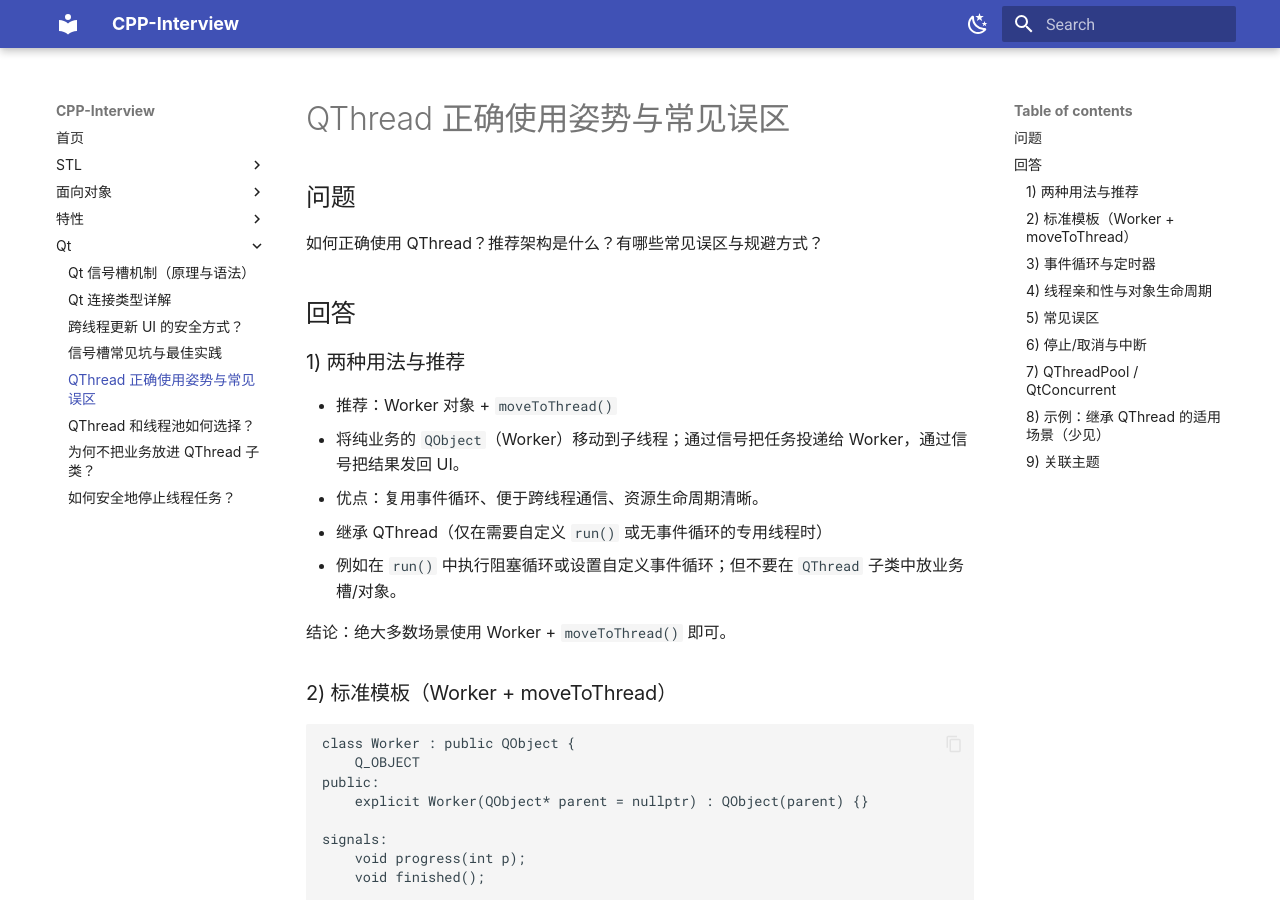
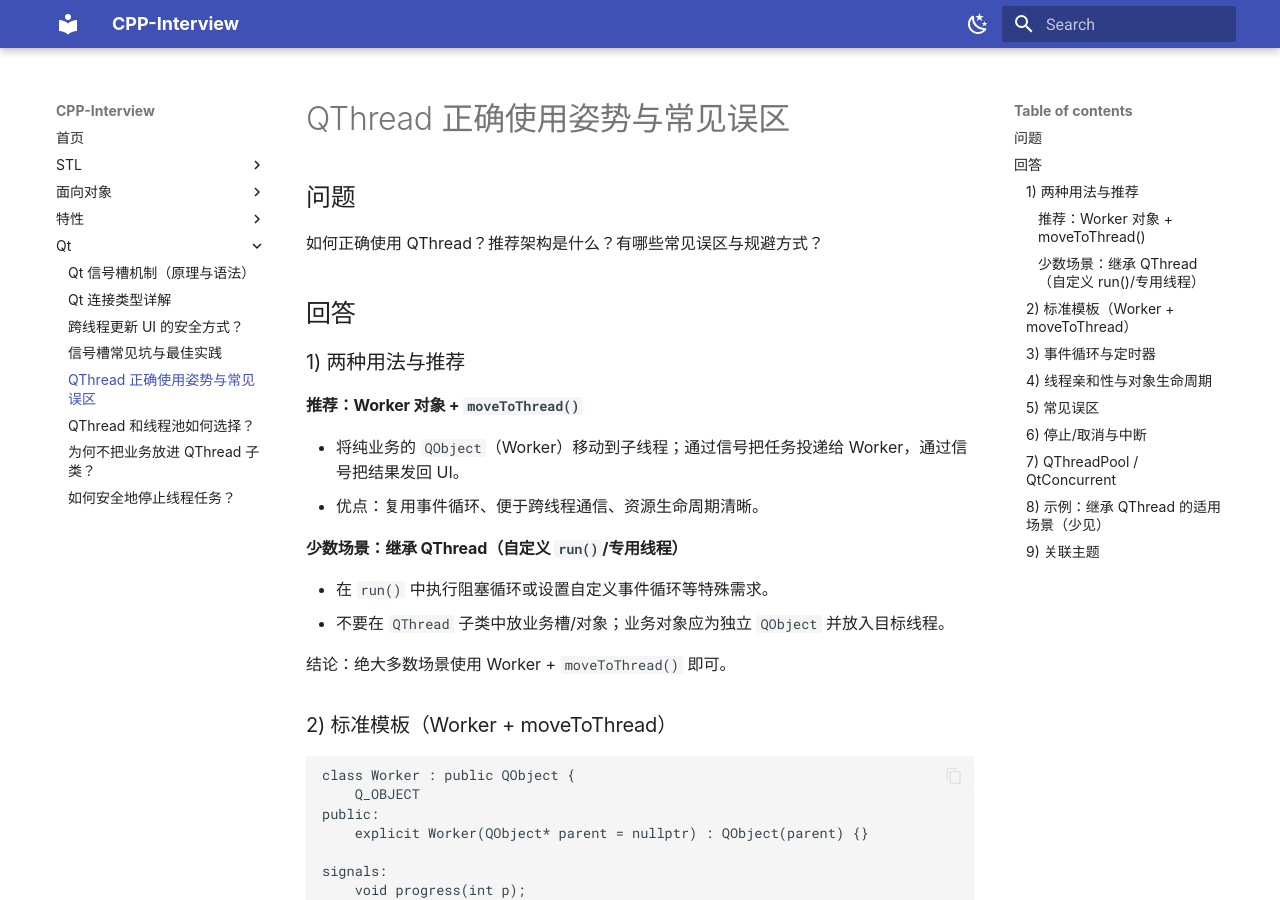
Before and after one commit to SwartzMss/CPP-Interview, an MkDocs documentation site: the page built from docs/qt/qthread_usage.md, in a window 1280 px wide and 900 px high. Built offline with MkDocs 1.6.1 and Material for MkDocs 9.7.7, drawn with Linux system fonts in a browser that asks for light colours.

Commit message:
docs(qt): refine QThread usage doc structure; promote two approaches into sub-sections for clearer hierarchy

```diff
--- a/docs/qt/qthread_usage.md
+++ b/docs/qt/qthread_usage.md
@@ -12,11 +12,15 @@ tags:
 
 ### 1) 两种用法与推荐
 
-- 推荐：Worker 对象 + `moveToThread()`
-  - 将纯业务的 `QObject`（Worker）移动到子线程；通过信号把任务投递给 Worker，通过信号把结果发回 UI。
-  - 优点：复用事件循环、便于跨线程通信、资源生命周期清晰。
-- 继承 QThread（仅在需要自定义 `run()` 或无事件循环的专用线程时）
-  - 例如在 `run()` 中执行阻塞循环或设置自定义事件循环；但不要在 `QThread` 子类中放业务槽/对象。
+#### 推荐：Worker 对象 + `moveToThread()`
+
+- 将纯业务的 `QObject`（Worker）移动到子线程；通过信号把任务投递给 Worker，通过信号把结果发回 UI。
+- 优点：复用事件循环、便于跨线程通信、资源生命周期清晰。
+
+#### 少数场景：继承 QThread（自定义 `run()`/专用线程）
+
+- 在 `run()` 中执行阻塞循环或设置自定义事件循环等特殊需求。
+- 不要在 `QThread` 子类中放业务槽/对象；业务对象应为独立 `QObject` 并放入目标线程。
 
 结论：绝大多数场景使用 Worker + `moveToThread()` 即可。
 
```
